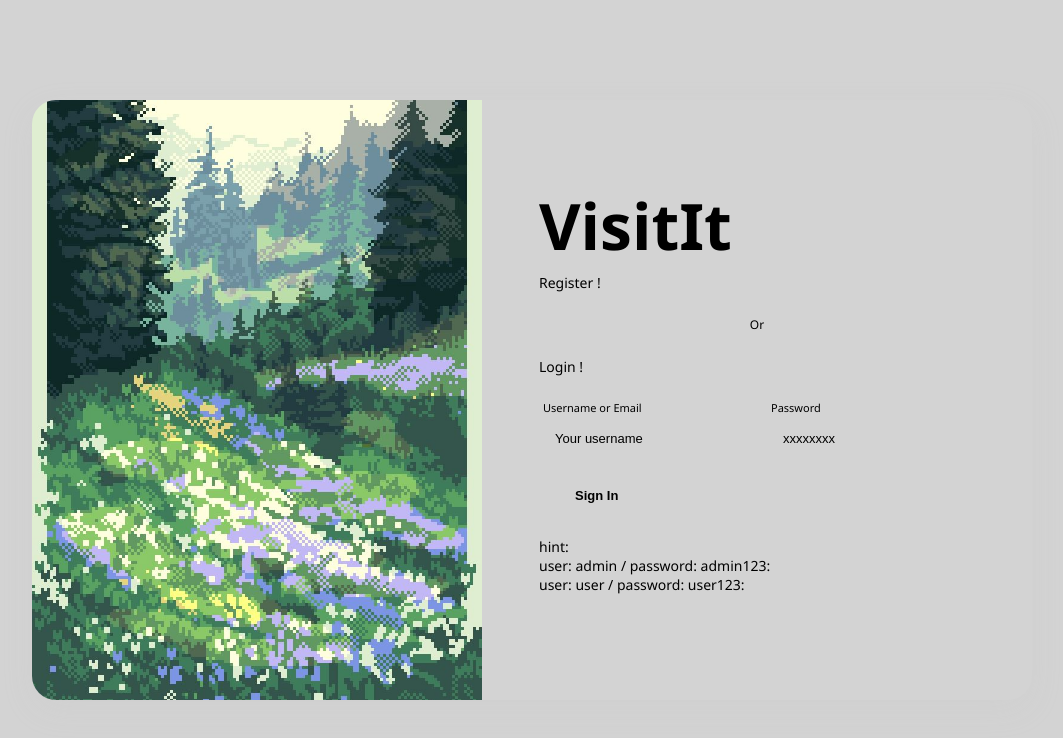
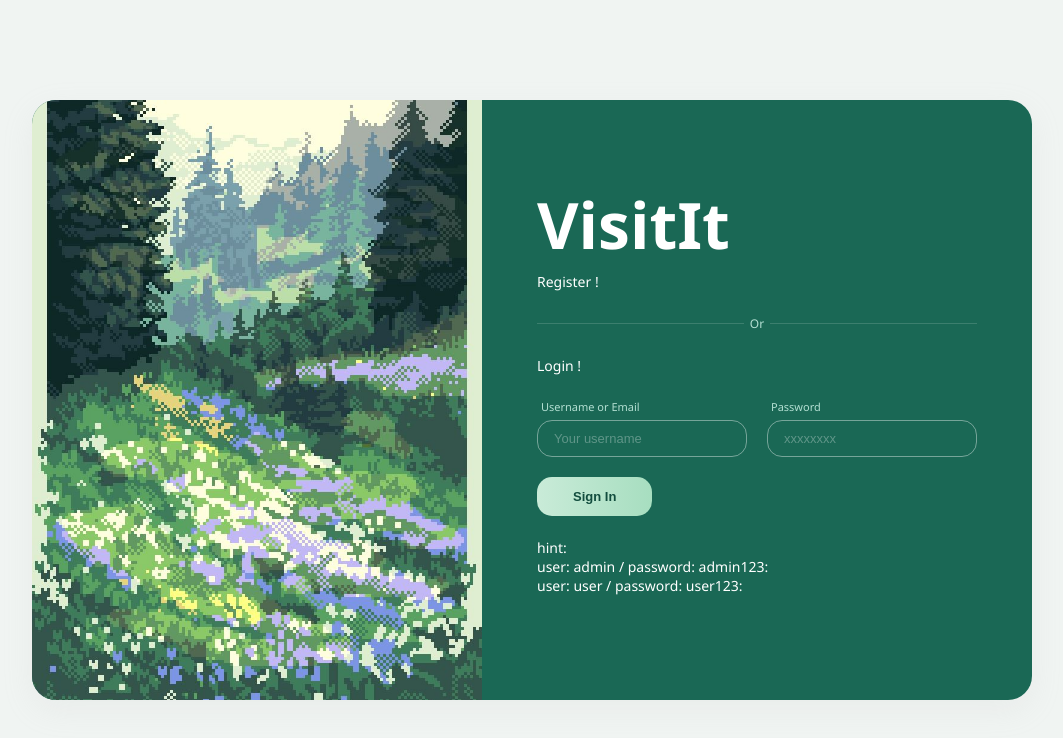
Before and after one commit to kaniapaulina/VisitIt, a React (Vite) app in the folder VisitIt.Frontend/: page /login in a window 1280 px wide. Shown: the top 738 px of the page, without its empty margins (108-1171 px from the left). Built offline with nearby package versions, Linux system fonts and the light colour scheme.

Commit message:
feat/journey: added root css

```diff
--- a/VisitIt.Frontend/src/App.css
+++ b/VisitIt.Frontend/src/App.css
@@ -1,4 +1,40 @@
-@import 'leaflet/dist/leaflet.css';
+/* src/styles/root.css */
+:root {
+  --color-primary: #124d3e;
+  --color-primary-light: #a7dec0;
+  --color-primary-gradient: linear-gradient(to right, #c9ebd8, #a7dec0);
+
+  --color-accent: #b3dfd2;
+  --color-white: #ffffff;
+
+  --background-color-body:  #f0f4f2;
+  --background-color-container: #1a6855;
+
+  --color-white-15: rgba(255, 255, 255, 0.15);
+  --color-white-30: rgba(255, 255, 255, 0.3);
+  --color-white-40: rgba(255, 255, 255, 0.4);
+
+  --color-error-bg: rgba(235, 87, 87, 0.15);
+  --color-error-border: #eb5757;
+  --color-error-text: #ff8a8a;
+
+  --color-visited: #3e7440;
+  --color-want-to-visit: #547a61;
+  --color-default-country: #546E7A;
+  --color-hover-country: #90A4AE;
+
+  --color-sidebar-bg: #1a1a2e;
+  --color-bg: #f8f9fa;
+  --color-card: #ffffff;
+  --color-border: #e0e0e0;
+  --color-text: #333333;
+  --color-text-light: #666666;
+  --color-text-muted: #999999;
+
+  --font-family: 'Segoe UI', Tahoma, Geneva, Verdana, sans-serif;
+  --font-family-serif: 'Georgia', serif;
+
+}
 
 * {
   box-sizing: border-box;
@@ -7,12 +43,9 @@
 }
 
 html, body {
-  font-family: 'Inter', system-ui, -apple-system, sans-serif;
+  font-family: var(--font-family);
 }
 
-body {
-
-}
 
 .appMain {
   width: 100%;
```
